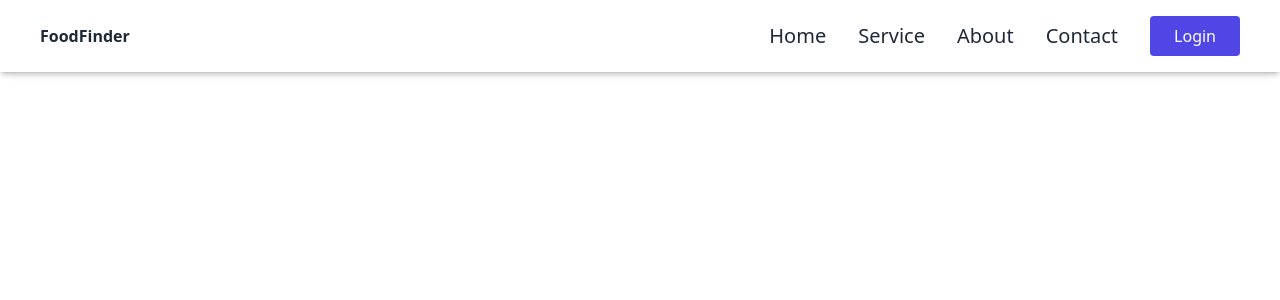
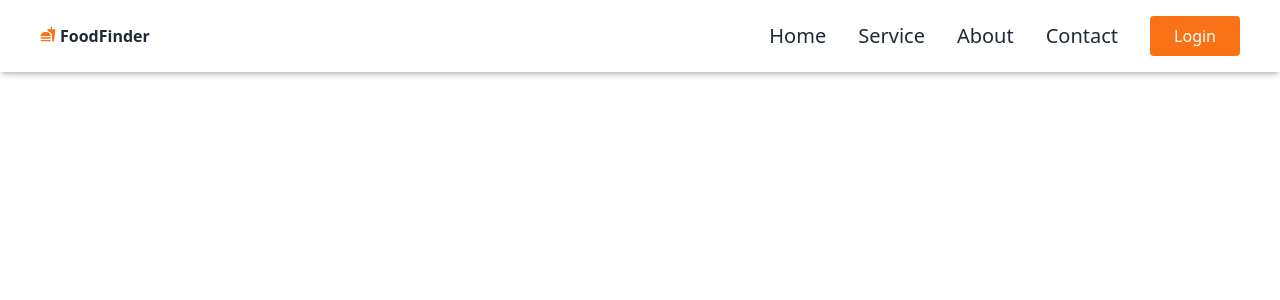
Before and after one commit to gdodd1/FoodFinder, a Next.js app: page /components/navbar in a window 1280 px wide. Shown: the top 300 px of the page. Built offline with nearby package versions, Linux system fonts and the light colour scheme; what tw-elements would draw is missing.

Commit message:
Added food icon and changed navbar color to orange

```diff
--- a/pages/components/button.tsx
+++ b/pages/components/button.tsx
@@ -2,7 +2,7 @@ import React from 'react'
 
 const Button = (props: any) => {
     return (
-        <button className="bg-indigo-600 text-white py-2 px-6 rounded md:ml-8 hover:bg-indigo-500 duration-500">
+        <button className="bg-orange-500 text-white py-2 px-6 rounded md:ml-8 hover:bg-orange-400 duration-500">
             {props.children}
         </button>
     )
--- a/pages/components/navbar.tsx
+++ b/pages/components/navbar.tsx
@@ -1,6 +1,7 @@
 import Link from 'next/link'
 import React from 'react'
 import Button from './button'
+import { MdFastfood } from 'react-icons/md'
 
 const Navbar = () => {
   let Links = [
@@ -15,8 +16,8 @@ const Navbar = () => {
       <div className="md:flex items-center justify-between bg-white py-4 md:px-10 px-7">
         {/* Site Logo and Title */}
         <div className="font-bold text-2x1 cursor-pointer flex items-center text-gray-800">
-          <span>
-            {/* Logo goes here */}
+          <span className="text-3x1 text-orange-500 mr-1 pb-1">
+            <MdFastfood />
           </span>
           FoodFinder
         </div>
```
